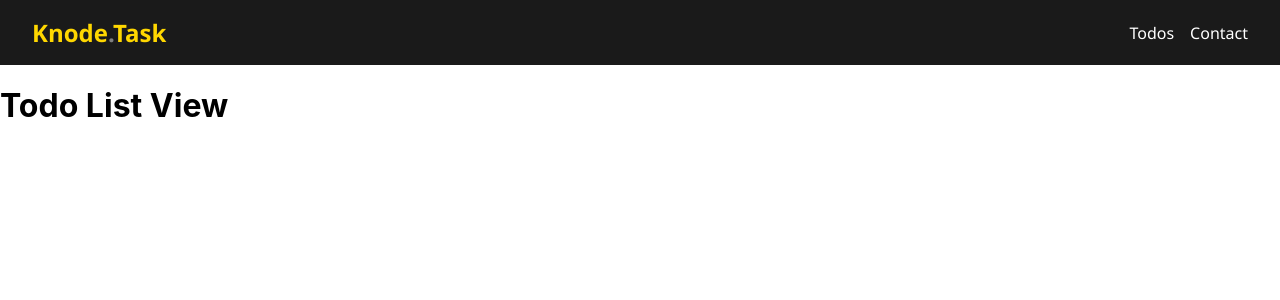
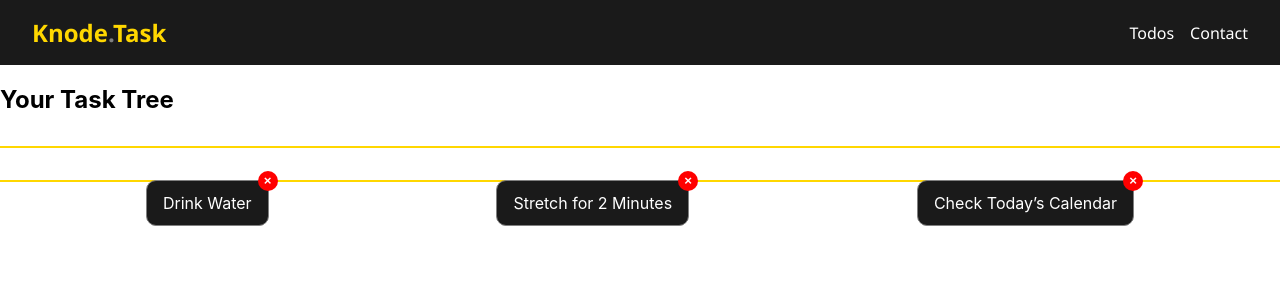
Before and after one commit to CodyKeith9/project-3, a React (Create React App) app: page /todos in a window 1280 px wide. Shown: the top 300 px of the page. Built offline with nearby package versions, Linux system fonts and the light colour scheme.

Commit message:
Fix ESLint issue and prep UI redesign for vertical task layout

```diff
--- /dev/null
+++ b/src/components/TaskTree.css
@@ -0,0 +1,57 @@
+.task-tree-container {
+  position: relative;
+  padding: 2rem;
+  margin-top: 2rem;
+  border-top: 2px solid gold;
+}
+
+.task-line {
+  position: absolute;
+  top: 2rem;
+  left: 0;
+  right: 0;
+  height: 2px;
+  background-color: gold;
+  z-index: 0;
+}
+
+.task-nodes {
+  list-style: none;
+  display: flex;
+  justify-content: space-around;
+  align-items: center;
+  padding: 0;
+  margin: 0;
+  position: relative;
+  z-index: 1;
+}
+
+.task-node {
+  background-color: #1a1a1a;
+  color: white;
+  padding: 0.75rem 1rem;
+  border: 1px solid gray;
+  border-radius: 10px;
+  cursor: pointer;
+  transition: 0.3s ease;
+  position: relative;
+}
+
+.task-node.completed {
+  text-decoration: line-through;
+  opacity: 0.6;
+}
+
+.delete-btn {
+  position: absolute;
+  top: -10px;
+  right: -10px;
+  background-color: red;
+  color: white;
+  border: none;
+  border-radius: 50%;
+  width: 20px;
+  height: 20px;
+  font-weight: bold;
+  cursor: pointer;
+}
--- /dev/null
+++ b/src/components/TaskTree.jsx
@@ -0,0 +1,19 @@
+import './TaskTree.css';
+
+function TaskTree({ tasks, onToggleComplete, onDelete }) {
+  return (
+    <div className="task-tree-container">
+      <div className="task-line" />
+      <ul className="task-nodes">
+        {tasks.map((task) => (
+          <li key={task.id} className={`task-node ${task.completed ? 'completed' : ''}`}>
+            <span onClick={() => onToggleComplete(task.id)}>{task.text}</span>
+            <button className="delete-btn" onClick={() => onDelete(task.id)}>×</button>
+          </li>
+        ))}
+      </ul>
+    </div>
+  );
+}
+
+export default TaskTree;
--- a/src/pages/TodosPage.jsx
+++ b/src/pages/TodosPage.jsx
@@ -1,4 +1,29 @@
+import { useState } from 'react';
+import TaskTree from '../components/TaskTree';
+
 function TodosPage() {
-  return <h1>Todo List View</h1>;
+  const [tasks, setTasks] = useState([
+    { id: 1, text: "Drink Water", completed: false, default: true },
+    { id: 2, text: "Stretch for 2 Minutes", completed: false, default: true },
+    { id: 3, text: "Check Today’s Calendar", completed: false, default: true }
+  ]);
+
+  const toggleComplete = (id) => {
+    setTasks(tasks.map(task =>
+      task.id === id ? { ...task, completed: !task.completed } : task
+    ));
+  };
+
+  const deleteTask = (id) => {
+    setTasks(tasks.filter(task => task.id !== id));
+  };
+
+  return (
+    <div>
+      <h2>Your Task Tree</h2>
+      <TaskTree tasks={tasks} onToggleComplete={toggleComplete} onDelete={deleteTask} />
+    </div>
+  );
 }
+
 export default TodosPage;
```
